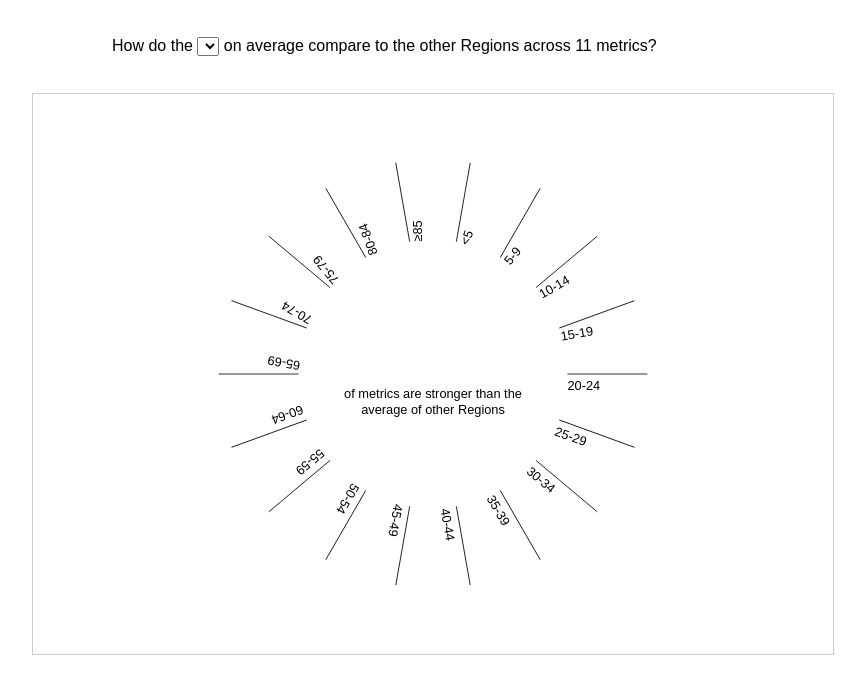
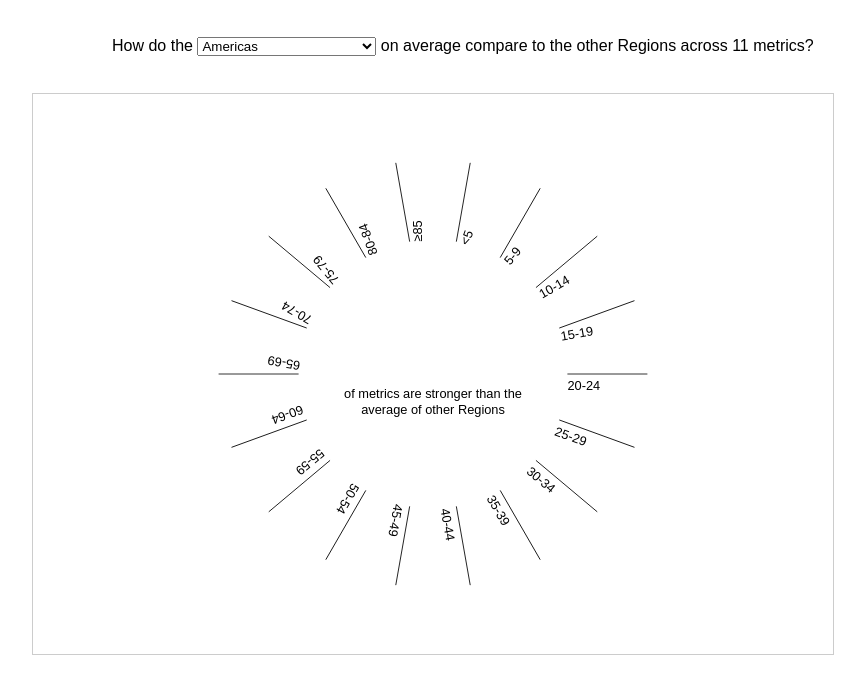
Before and after one commit to sarahzac734/final-project, a plain HTML site: page index.html in a window 1280 px wide. Shown: the whole page, without its empty margins (208-1073 px from the left). Drawn offline with nearby package versions, Linux system fonts and the light colour scheme.

Commit message:
dropdown button

```diff
--- a/index.html
+++ b/index.html
@@ -9,7 +9,7 @@
     </head>
     <body>
         <div class="container">
-            <p id="detail">How do the <select id="region"></select> on average compare to the other Regions across 11 metrics?</p>
+            <p id="detail">How do the <select id="region" class="variable"></select> on average compare to the other Regions across 11 metrics?</p>
             <div id="tooltip" style="display:none"></div>
             <div id="vis"></div>
         </div>
--- a/js/script.js
+++ b/js/script.js
@@ -1,3 +1,21 @@
+
+let regionVar = 'Americas'
+
+const options = ['Americas', 'East Asia & Pacific', 'Europe & Central Asia', 'Middle East & North Africa', 'South Asia', 'Sub-Saharan Africa'];
+
+function dropdown() {
+    d3.selectAll('.variable')
+    .each(function() {
+            d3.select(this).selectAll('myOptions')
+            .data(options)
+            .enter()
+            .append('option')
+            .text(d => d)
+            .attr("value",d => d)
+    })
+
+}
+
 function createVisual (data) {
 
     const width = 1000;
@@ -78,6 +96,7 @@ function init() {
     .then(data => {
         console.log(data);
         createVisual(data);
+        dropdown();
     });
 }
 
```
